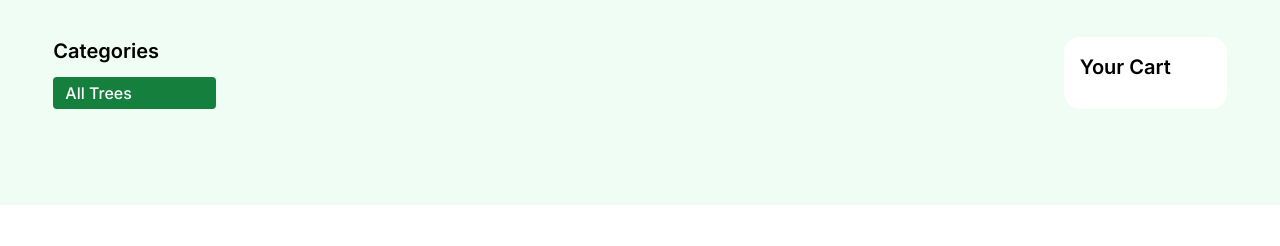
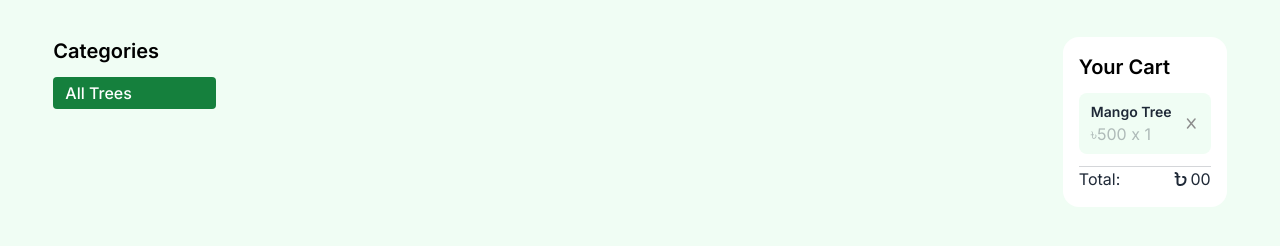
Before and after one commit to Asif-Orbit/green-earth-website, a plain HTML site: page index.html in a window 1280 px wide. Shown: the part 584-830 px from the top of the page. Before the commit the page ends 800 px from the top, so only its background shows below. Drawn offline with nearby package versions, Linux system fonts and the light colour scheme; no server answers.

Commit message:
add design cart

```diff
--- a/index.html
+++ b/index.html
@@ -77,8 +77,23 @@
                 <div id="card-container" class="md:w-5/7 grid md:grid-cols-3 gap-4 mx-auto">
 
                 </div>
-                <div class="md:w-1/7 bg-[#FFFFFF] rounded-2xl">
-                    <h2 class="font-semibold text-xl text-[#000000] mb-3 p-4">Your Cart</h2>
+                <div class="md:w-1/7 bg-[#FFFFFF] rounded-2xl  p-4">
+                    <h2 class="font-semibold text-xl text-[#000000] mb-3">Your Cart</h2>
+                    <div class=" bg-[#F0FDF4] rounded-lg py-2 px-3 flex justify-between items-center">
+                        <div class="">
+                            <h2 class="text-[14px] text-[#1F2937] font-semibold">Mango Tree</h2>
+                            <p class="text-[16px] text-[#1F293750]">৳<span>500</span> x <span>1</span></p>
+                        </div>
+                        <span class="text-[#8C8C8C] text-xs cursor-pointer"><i class="fa-solid fa-x"></i></span>
+
+                    </div>
+
+
+
+                    <div class="border-t-1 border-[#1F293730] mt-3 flex justify-between text-[#1F2937]">
+                        <p>Total:</p>
+                        <p><i class="fa-solid fa-bangladeshi-taka-sign"></i><span>00</span></p>
+                    </div>
                 </div>
             </div>
         </section>
```
